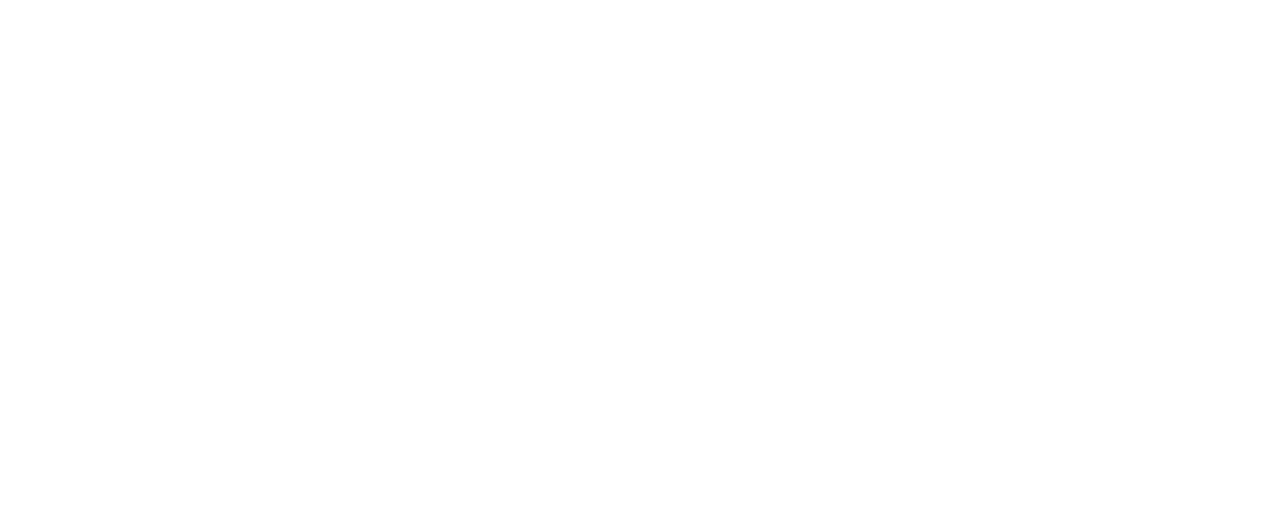
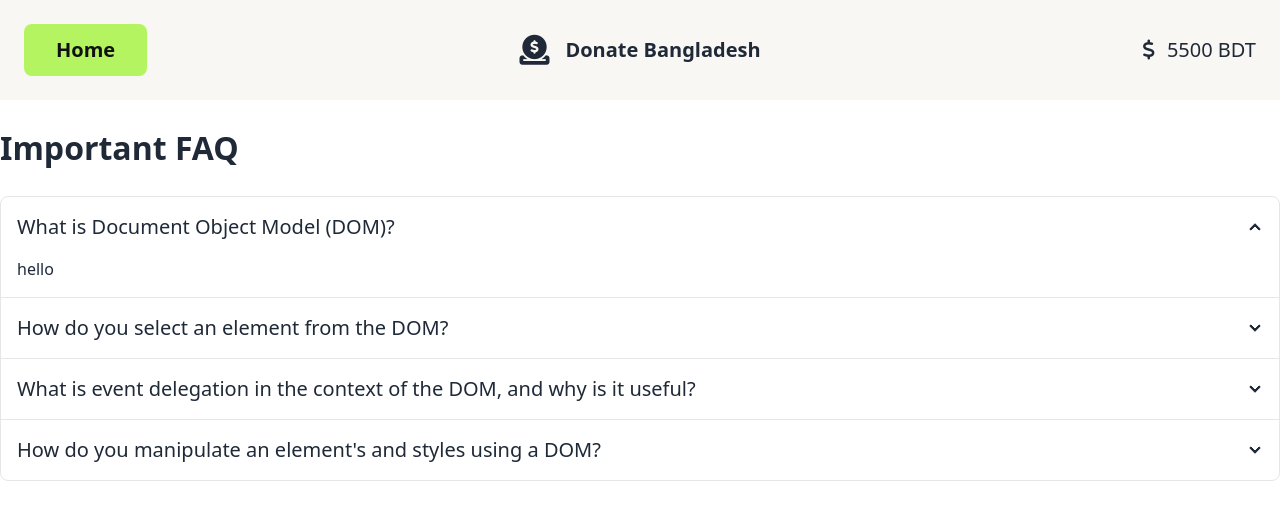
Before and after one commit to Arnisha233/assignment-five, a plain HTML site: page faq.html in a window 1280 px wide. Drawn offline with nearby package versions, Linux system fonts and the light colour scheme.

Commit message:
added navbar section

```diff
--- a/faq.html
+++ b/faq.html
@@ -0,0 +1,110 @@
+<!DOCTYPE html>
+<html lang="en" data-theme="light">
+
+<head>
+    <meta charset="UTF-8">
+    <meta name="viewport" content="width=device-width, initial-scale=1.0">
+    <title>Dom project</title>
+    <!-- tailwind css and daisy ui -->
+    <link href="https://cdn.jsdelivr.net/npm/daisyui@4.12.14/dist/full.min.css" rel="stylesheet" type="text/css" />
+    <script src="https://cdn.tailwindcss.com"></script>
+    <!-- font awesome -->
+    <script src="https://kit.fontawesome.com/e7cc2c11e6.js" crossorigin="anonymous"></script>
+</head>
+
+<body>
+    <header>
+        <!-- navbar start -->
+        <div class="container mx-auto">
+            <div class="navbar bg-[#F9F7F3] px-6 py-6">
+                <div class="navbar-start">
+                    <div class="dropdown">
+                        <div tabindex="0" role="button" class="btn btn-ghost lg:hidden">
+                            <svg xmlns="http://www.w3.org/2000/svg" class="h-5 w-5" fill="none" viewBox="0 0 24 24"
+                                stroke="currentColor">
+                                <path stroke-linecap="round" stroke-linejoin="round" stroke-width="2"
+                                    d="M4 6h16M4 12h8m-8 6h16" />
+                            </svg>
+                        </div>
+                        <!-- <ul tabindex="0"
+                            class="menu menu-sm dropdown-content bg-base-100 rounded-box z-[1] mt-3 w-52 p-2 shadow">
+                            <li><a>Item 1</a></li>
+                            <li>
+                                <a>Parent</a>
+                                <ul class="p-2">
+                                    <li><a>Submenu 1</a></li>
+                                    <li><a>Submenu 2</a></li>
+                                </ul>
+                            </li>
+                            <li><a>Item 3</a></li>
+                        </ul> -->
+                    </div>
+                    <button class="bg-[#B4F461] px-8 py-3 rounded-lg font-semibold text-xl text-[#111111]"><a
+                            href="index.html">Home</a></button>
+                </div>
+                <div class="navbar-center hidden lg:flex gap-4">
+                    <!-- <ul class="menu menu-horizontal px-1">
+                        <li><a>Item 1</a></li>
+                        <li>
+                            <details>
+                                <summary>Parent</summary>
+                                <ul class="p-2">
+                                    <li><a>Submenu 1</a></li>
+                                    <li><a>Submenu 2</a></li>
+                                </ul>
+                            </details>
+                        </li>
+                        <li><a>Item 3</a></li>
+                    </ul> -->
+                    <i class="fa-solid fa-circle-dollar-to-slot text-3xl"></i>
+                    <h2 class="font-semibold text-[20px]">Donate Bangladesh</h2>
+                </div>
+                <div class="navbar-end flex gap-3">
+                    <i class="fa-solid fa-dollar-sign text-xl"></i>
+                    <h2 class="font-medium text-[20px]"><span id="amount">5500</span> BDT</h2>
+                </div>
+            </div>
+        </div>
+    </header>
+    <main>
+        <!-- faq -->
+        <div>
+            <h2 class="font-bold text-[32px] py-6 text-center lg:text-left">Important FAQ</h2>
+            <div class="join join-vertical w-full">
+                <div class="collapse collapse-arrow join-item border-base-300 border">
+                    <input type="radio" name="my-accordion-4" checked="checked" />
+                    <div class="collapse-title text-xl font-medium">What is Document Object Model (DOM)?</div>
+                    <div class="collapse-content">
+                        <p>hello</p>
+                    </div>
+                </div>
+                <div class="collapse collapse-arrow join-item border-base-300 border">
+                    <input type="radio" name="my-accordion-4" />
+                    <div class="collapse-title text-xl font-medium">How do you select an element from the DOM?</div>
+                    <div class="collapse-content">
+                        <p>hello</p>
+                    </div>
+                </div>
+                <div class="collapse collapse-arrow join-item border-base-300 border">
+                    <input type="radio" name="my-accordion-4" />
+                    <div class="collapse-title text-xl font-medium">What is event delegation in the context of the DOM,
+                        and why is it useful?</div>
+                    <div class="collapse-content">
+                        <p>hello</p>
+                    </div>
+                </div>
+                <div class="collapse collapse-arrow join-item border-base-300 border">
+                    <input type="radio" name="my-accordion-4" />
+                    <div class="collapse-title text-xl font-medium">How do you manipulate an element's and styles using
+                        a DOM?</div>
+                    <div class="collapse-content">
+                        <p>hello</p>
+                    </div>
+                </div>
+            </div>
+        </div>
+    </main>
+    <footer></footer>
+</body>
+
+</html>
```
Also changed, not shown: index.html (+64 -2 lines), tailwind.config.js (added).
